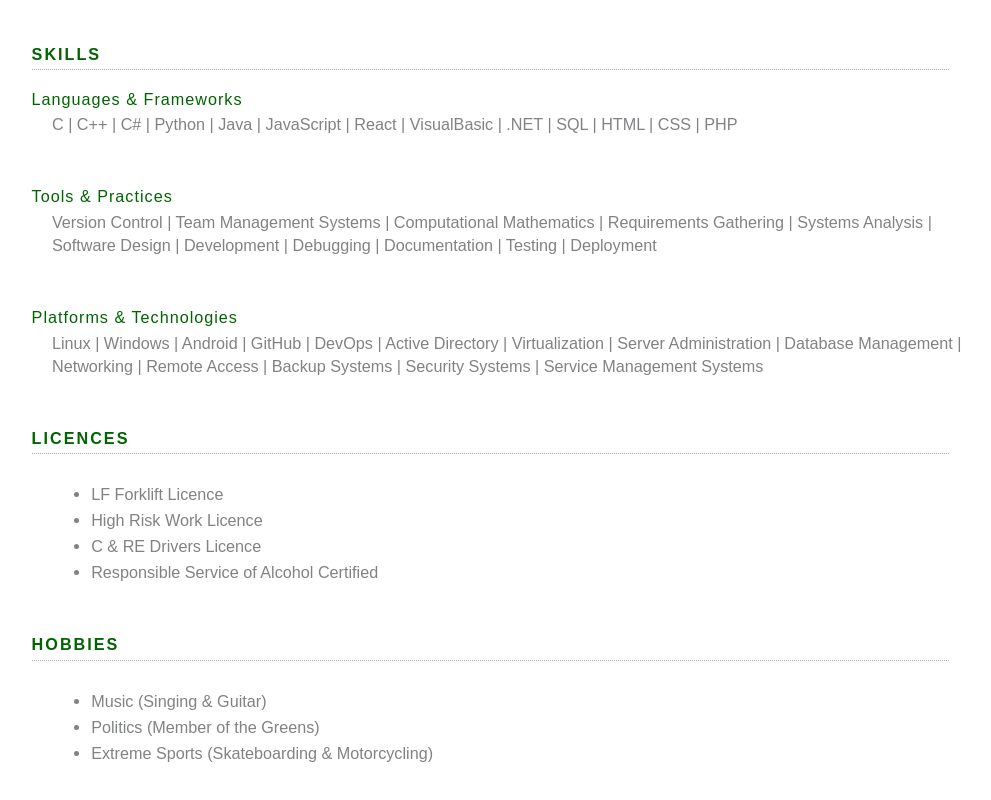
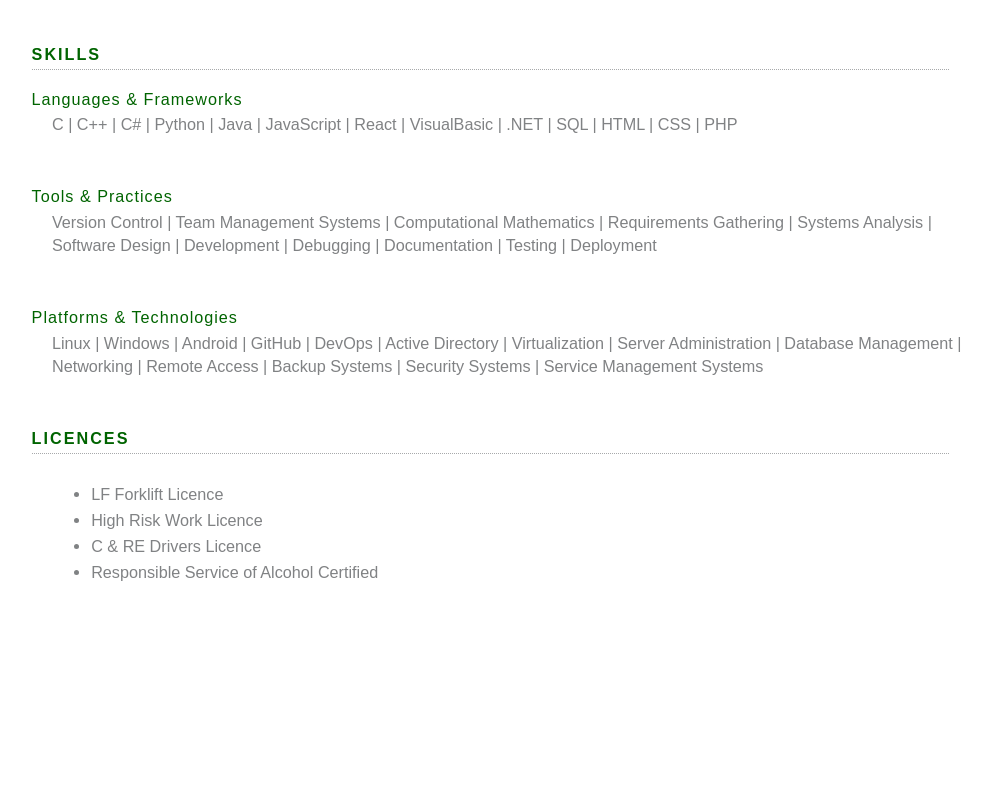
Before and after one commit to lreynolds188/Portfolio, a Next.js app: page /resume in a window 1280 px wide. Shown: the part 1873-2673 px from the top of the page, without its empty margins (99-1090 px from the left). Built offline with nearby package versions, Linux system fonts and the light colour scheme.

Commit message:
removed hobbies

```diff
--- a/pages/resume.js
+++ b/pages/resume.js
@@ -69,12 +69,6 @@ export default function Home() {
             <li className={styles.categoryDescription}>C & RE Drivers Licence</li>
             <li className={styles.categoryDescription}>Responsible Service of Alcohol Certified</li>
           </ul>
-          <h2 className={styles.categoryHeaders}>Hobbies</h2><hr /><br/>
-          <ul>
-            <li className={styles.categoryDescription}>Music (Singing & Guitar)</li>
-            <li className={styles.categoryDescription}>Politics (Member of the Greens)</li>
-            <li className={styles.categoryDescription}>Extreme Sports (Skateboarding & Motorcycling)</li>
-          </ul>
         </div>
       </main>
     </div>
```
